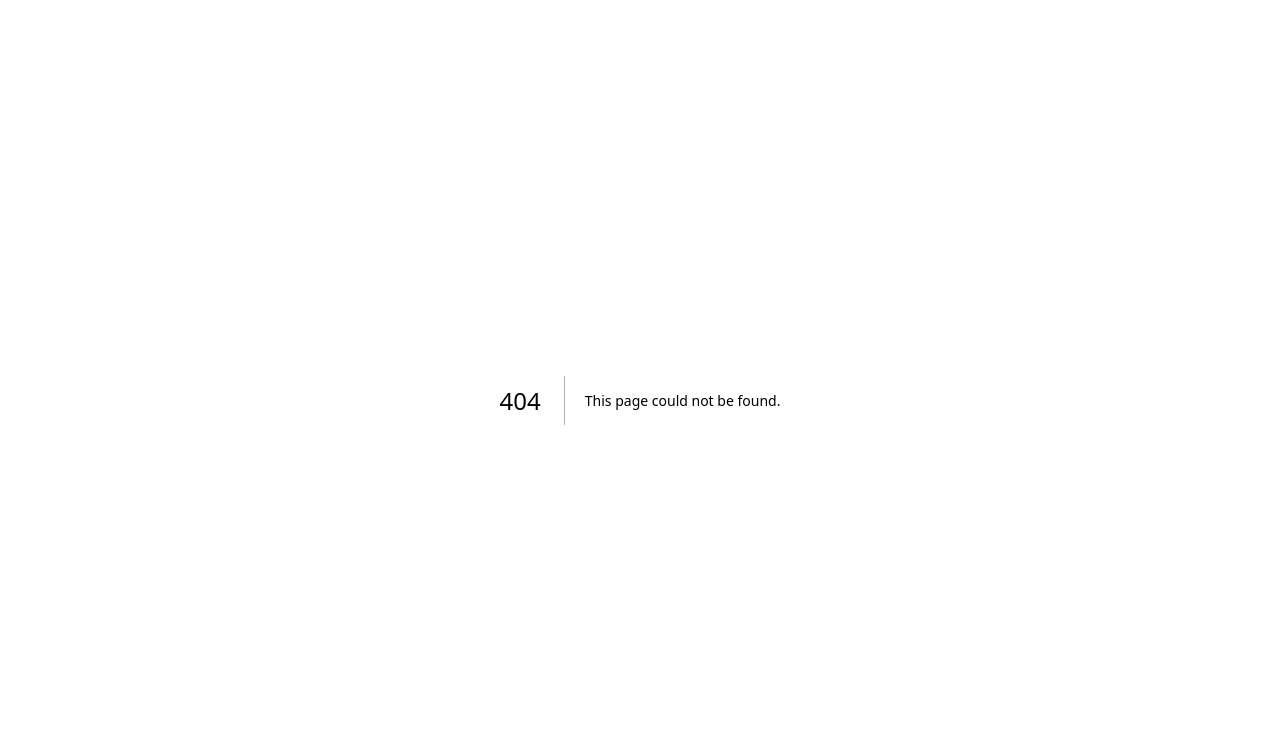
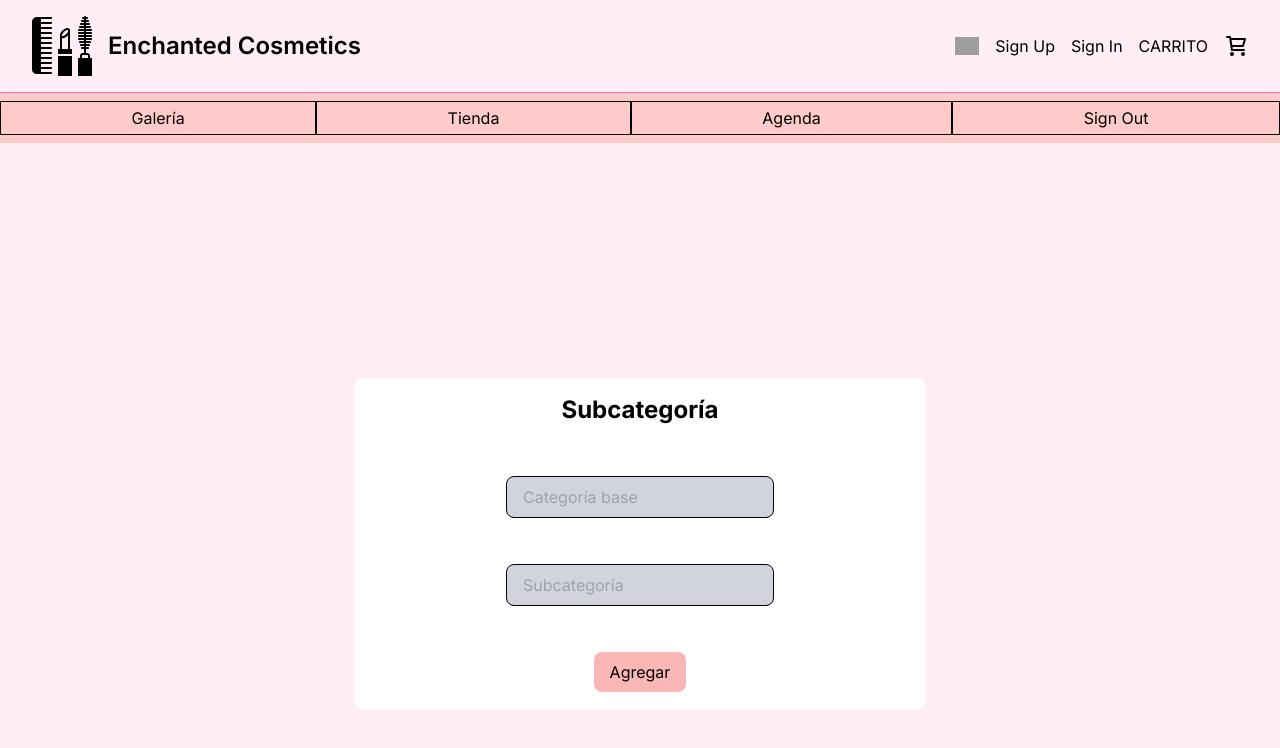
Before and after one commit to Elmono56/DuendeMaquillista, a Next.js app: page /pages/admin/addShopSubcategory in a window 1280 px wide. Before the commit this address had no page. Shown: the top 748 px of the page. Built offline with nearby package versions, Linux system fonts and the light colour scheme; grey boxes are pictures that could not be loaded.

Commit message:
Fix: categories and subcategories pages

```diff
--- /dev/null
+++ b/src/app/pages/admin/addShopCategory/page.tsx
@@ -0,0 +1,46 @@
+"use client";
+import React, { useState } from "react";
+import BasicCard from "@/app/components/BasicCard";
+import AdminNavbar from "@/app/components/AdminNavbar";
+import axios from "axios";
+
+const AddShopCategory = () => {
+  const [category, setCategory] = useState("");
+
+  const handleAddCategory = async () => {
+    try {
+      const res = await axios.post("http://localhost:4000/api/createShopCategory", {
+        name: category,
+      });
+      alert("Categoría agregada");
+    } catch (error: any) {
+      console.log(error);
+      alert("La categoría ya existe.");
+    }
+  };
+
+  return (
+    <div>
+      <AdminNavbar />
+      <div className="flex justify-center items-center h-screen">
+        <BasicCard>
+          <div className="text-2xl text-black font-bold lg:pb-[20px]">
+            Categoría
+          </div>
+          <input
+            type="text"
+            className="input-global"
+            placeholder="Categoría"
+            value={category}
+            onChange={(e) => setCategory(e.target.value)}
+          />
+          <button className="boton-global" onClick={handleAddCategory}>
+            Agregar
+          </button>
+        </BasicCard>
+      </div>
+    </div>
+  );
+};
+
+export default AddShopCategory;
--- /dev/null
+++ b/src/app/pages/admin/addShopSubcategory/page.tsx
@@ -0,0 +1,74 @@
+"use client";
+
+import React, { useState } from "react";
+import AdminNavbar from "@/app/components/AdminNavbar";
+import axios from "axios";
+
+const AddShopSubcategory = () => {
+  const [mainCategory, setMainCategory] = useState("");
+  const [subcategory, setSubcategory] = useState("");
+
+  const handleClean = () => {
+    setMainCategory("");
+    setSubcategory("");
+  };
+
+  const handleAddSubcategory = async () => {
+    try {
+      const res = await axios.post(
+        "http://localhost:4000/api/createShopSubCategory",
+        {
+          name: subcategory,
+          upperC: mainCategory,
+        }
+      );
+      alert("Subcategoría agregada");
+      handleClean();
+    } catch (error: any) {
+      console.log(error.response.status);
+      if (error.response.status === 400) {
+        console.log(error.response.data.ErrorN);
+        if (error.response.data.ErrorN === 1) {
+          alert("La subcategoría ya existe");
+        } else if (error.response.data.ErrorN === 2) {
+          alert("La categoría base no existe");
+        }
+      }
+    }
+  };
+
+  return (
+    <div>
+      <AdminNavbar />
+      <div className="flex justify-center items-center h-screen">
+        <div
+          className={`bg-white rounded-lg p-4 flex flex-col items-center justify-center w-[35.625rem] h-[20.6875rem] justify-between`}
+        >
+          <div className="text-2xl text-black font-bold lg:pb-[20px]">
+            Subcategoría
+          </div>
+          <input
+            type="text"
+            className="input-global"
+            placeholder="Categoría base"
+            value={mainCategory}
+            onChange={(e) => setMainCategory(e.target.value)}
+          />
+          <input
+            type="text"
+            className="input-global"
+            placeholder="Subcategoría"
+            value={subcategory}
+            onChange={(e) => setSubcategory(e.target.value)}
+          />
+
+          <button className="boton-global" onClick={handleAddSubcategory}>
+            Agregar
+          </button>
+        </div>
+      </div>
+    </div>
+  );
+};
+
+export default AddShopSubcategory;
```
Also changed, not shown: src/app/pages/admin/addGalCategory/page.tsx (renamed from src/app/pages/admin/addCategory/page.tsx), src/app/pages/admin/addGalSubcategory/page.tsx (renamed from src/app/pages/admin/addSubcategory/page.tsx).
